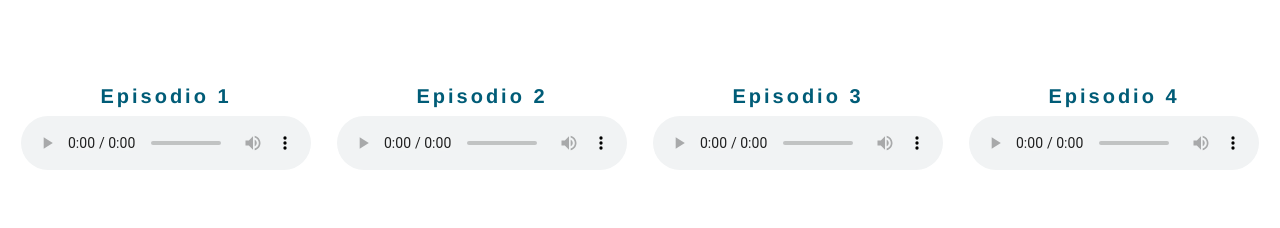
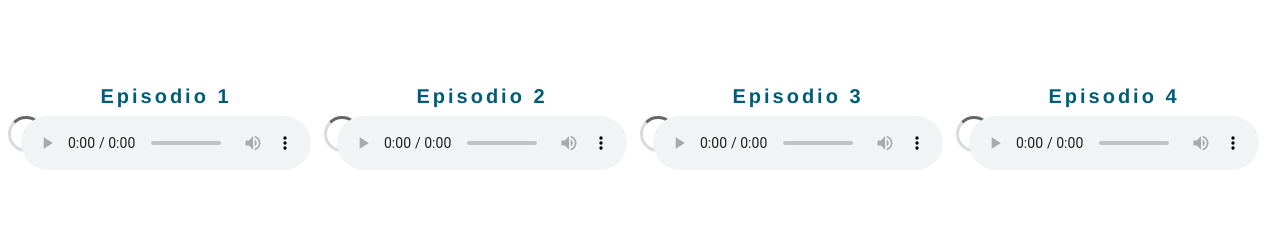
Before and after one commit to ari7946/radio-service, a React (Create React App) app in the folder tuhoradivina/: page / in a window 1280 px wide. Shown: the part 530-758 px from the top of the page. Built offline with nearby package versions, Linux system fonts and the light colour scheme.

Commit message:
disable button that causes error. implement loading indicator that goes away as soon as enough audio file is available to start playing

```diff
--- a/tuhoradivina/src/components/main-content/main-content.styles.scss
+++ b/tuhoradivina/src/components/main-content/main-content.styles.scss
@@ -1,4 +1,3 @@
-
 .main-wrapper {
 	display: flex;
 	flex-direction: column;
@@ -6,7 +5,6 @@
 	height: 30rem;
 	width: 100%;
 	margin-top: -7rem;
-
 
 	// @media all and (max-width: 1200px) {
 	//   margin-top: 0rem;
--- a/tuhoradivina/src/components/month/month.component.js
+++ b/tuhoradivina/src/components/month/month.component.js
@@ -1,7 +1,16 @@
 import React from 'react';
 import './month.styles.scss';
 
-const Month = ({ month, handleMonth, activeMonth, handleActiveMonth, year }) => {
+const Month = ({
+	month,
+	handleMonth,
+	activeMonth,
+	handleActiveMonth,
+	year,
+}) => {
+	console.log('monthyear', month, year);
+	// disabled because there actually isn't data available and it created an error
+	const shouldDisable = month === 'diciembre' && year === 'sixteen';
 	const active = activeMonth === month;
 	return (
 		<button
@@ -13,10 +22,11 @@ const Month = ({ month, handleMonth, activeMonth, handleActiveMonth, year }) =>
         month-button
         ${active ? 'active-month' : ''}
       `}
+			disabled={shouldDisable}
 		>
 			{month}
 		</button>
-  )
-}
+	);
+};
 
 export default Month;
--- a/tuhoradivina/src/components/player-list/player-list.component.js
+++ b/tuhoradivina/src/components/player-list/player-list.component.js
@@ -1,25 +1,18 @@
-import React, {Fragment} from 'react';
-import ReactAudioPlayer from 'react-audio-player';
+import React from 'react';
+import ReactAudioPlayer from './player.component';
 import './player-list.styles.scss';
 
 const PlayerList = ({ monthTitle, audioData }) => {
-
-  return (
-    <div className='player-wrapper'>
-      {audioData.map(audio => (
-        <div>
-          <h2 className="audio-title">{audio.audioTitle}</h2>
-          <ReactAudioPlayer
-            className="audio-player"
-            src={audio.audioFile}
-            autoplay
-            controls
-            preload
-          />
-        </div>
-      ))}
-    </div>
-  )
-}
+	return (
+		<div className='player-wrapper'>
+			{audioData.map((audio) => (
+				<div key={audio.audioFile}>
+					<h2 className='audio-title'>{audio.audioTitle}</h2>
+					<ReactAudioPlayer audioFile={audio.audioFile} />
+				</div>
+			))}
+		</div>
+	);
+};
 
 export default PlayerList;
--- a/tuhoradivina/src/components/player-list/player-list.styles.scss
+++ b/tuhoradivina/src/components/player-list/player-list.styles.scss
@@ -2,7 +2,7 @@
 	display: flex;
 	justify-content: space-between;
 	margin: 0 auto;
-  max-width: 1800px;
+	// max-width: 1800px;
 	@media all and (max-width: 1200px) {
 		flex-direction: column;
 		margin: 0 auto;
@@ -17,16 +17,16 @@
 	}
 
 	.audio-player {
-    margin: 0 .5rem;
-    padding: 0 .3rem;
+		margin: 0 0.5rem;
+		padding: 0 0.3rem;
 
 		@media all and (max-width: 1200px) {
-      margin: .2rem .2rem;
-      padding: .5rem;
+			margin: 0.2rem 0.2rem;
+			padding: 0.5rem;
 		}
 		@media all and (max-width: 600px) {
-      margin: .2rem .2rem;
-      padding: .5rem;
+			margin: 0.2rem 0.2rem;
+			padding: 0.5rem;
 		}
 	}
 
@@ -36,29 +36,55 @@
 		font-size: 20px;
 		font-weight: 600;
 		letter-spacing: 3px;
-    margin-bottom: .3rem;
+		margin-bottom: 0.3rem;
 		color: var(--color-green-dark);
 		@media all and (max-width: 1200px) {
-      margin-top: .2rem;
+			margin-top: 0.2rem;
 			margin-bottom: 0;
-      padding-bottom: .1rem;
+			padding-bottom: 0.1rem;
 			letter-spacing: 2px;
 			font-size: 17px;
 
 			&:first-child {
-        padding-top: -.3rem;
+				padding-top: -0.3rem;
 			}
 		}
 		@media all and (max-width: 800px) {
-      margin-top: .2rem;
-      margin-bottom: .2rem;
-      padding-bottom: .2rem ;
+			margin-top: 0.2rem;
+			margin-bottom: 0.2rem;
+			padding-bottom: 0.2rem;
 			letter-spacing: 3px;
 		}
 		@media all and (max-width: 600px) {
-      margin-top: .4rem;
-      padding-top: .4rem ;
+			margin-top: 0.4rem;
+			padding-top: 0.4rem;
 			letter-spacing: 0;
 		}
 	}
 }
+
+.spinner {
+	display: block;
+	position: absolute;
+	padding: 15px;
+	width: 20px;
+	height: 20px;
+	border: 3px solid rgba(195, 195, 195, 0.6);
+	border-radius: 50%;
+	border-top-color: #636767;
+	animation: spin 1s ease-in-out infinite;
+	-webkit-animation: spin 1s ease-in-out infinite;
+	@keyframes spin {
+		to {
+			-webkit-transform: rotate(360deg);
+		}
+	}
+	@-webkit-keyframes spin {
+		to {
+			-webkit-transform: rotate(360deg);
+		}
+	}
+	@media all and (max-width: 800px) {
+		display: inline-block;
+	}
+}
--- /dev/null
+++ b/tuhoradivina/src/components/player-list/player.component.js
@@ -0,0 +1,26 @@
+import React, { useState } from 'react';
+import ReactAudioPlayer from 'react-audio-player';
+import './player-list.styles.scss';
+
+const PlayerList = ({ audioFile, audioData }) => {
+	const [loading, setLoading] = useState(true);
+
+	const handleOnCanPlay = () => {
+		setLoading(false);
+	};
+
+	return (
+		<div>
+			{loading && <span className='spinner' />}
+			<ReactAudioPlayer
+				className='audio-player'
+				src={audioFile}
+				autoplay
+				controls
+				onCanPlay={handleOnCanPlay}
+			/>
+		</div>
+	);
+};
+
+export default PlayerList;
```
Also changed, not shown: tuhoradivina/src/components/month-list/month-list.component.js (+11 -7 lines), tuhoradivina/src/App.js (line endings or trailing spaces). Lines whose indentation alone changed are shown as unchanged.
